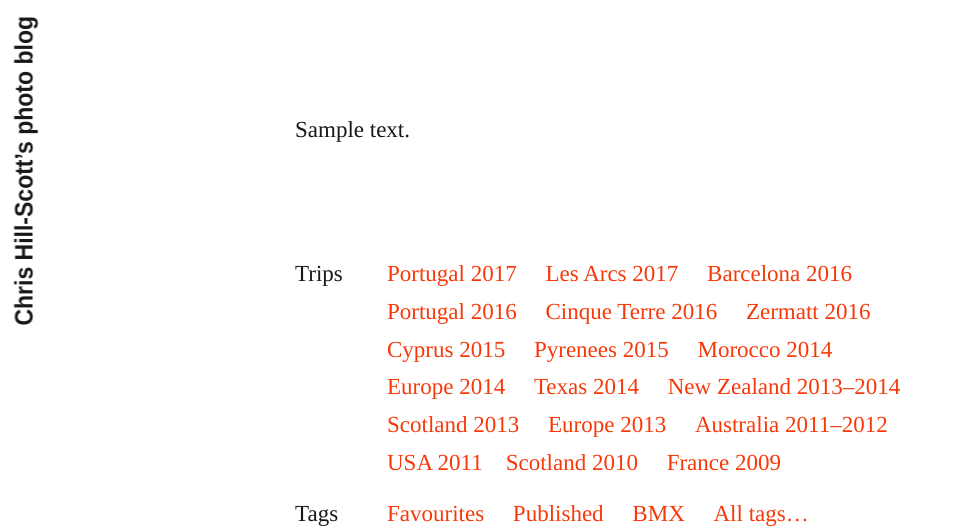
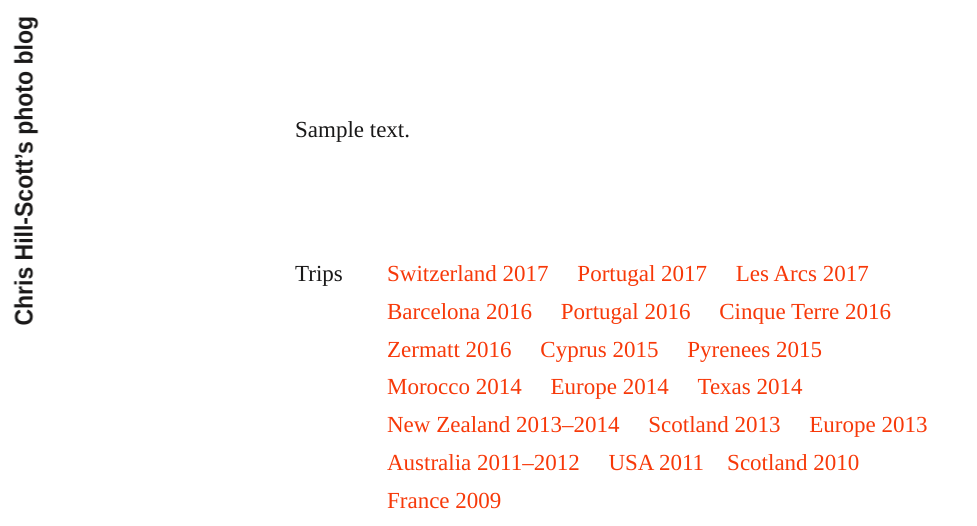
Before and after one commit to quis/quis.cc, a WordPress theme: template source/themes/quis/page.php in a window 1280 px wide. Shown: the top 526 px of the page, without its empty margins (0-977 px from the left). Run offline with PHP 8.4 and a stand-in for WordPress, Linux system fonts and the light colour scheme; the site name, menu and one post (Sample post) are stand-ins, and other content is empty; style sheets or scripts are compiled from the project's sources; some libraries are stand-ins or nearby versions.

Commit message:
Add Switzerland 2017 to nav

```diff
--- a/source/themes/quis/nav.php
+++ b/source/themes/quis/nav.php
@@ -3,6 +3,7 @@
     Trips
   </h3>
   <ul>
+    <li><a href="/trips/switzerland-2017/">Switzerland 2017</a></li>
     <li><a href="/trips/portugal-2017/">Portugal 2017</a></li>
     <li><a href="/trips/les-arcs-2017/">Les Arcs 2017</a></li>
     <li><a href="/trips/barcelona-2016/">Barcelona 2016</a></li>
```
